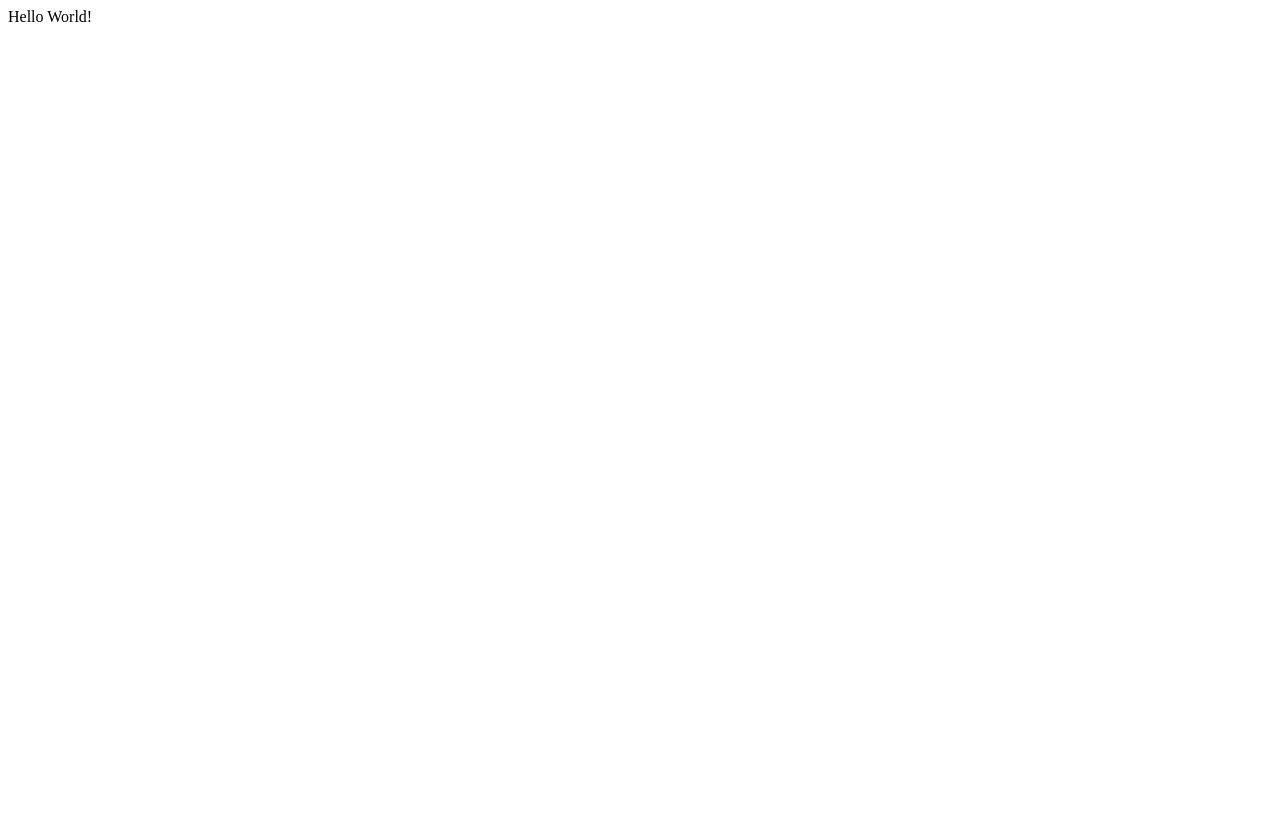
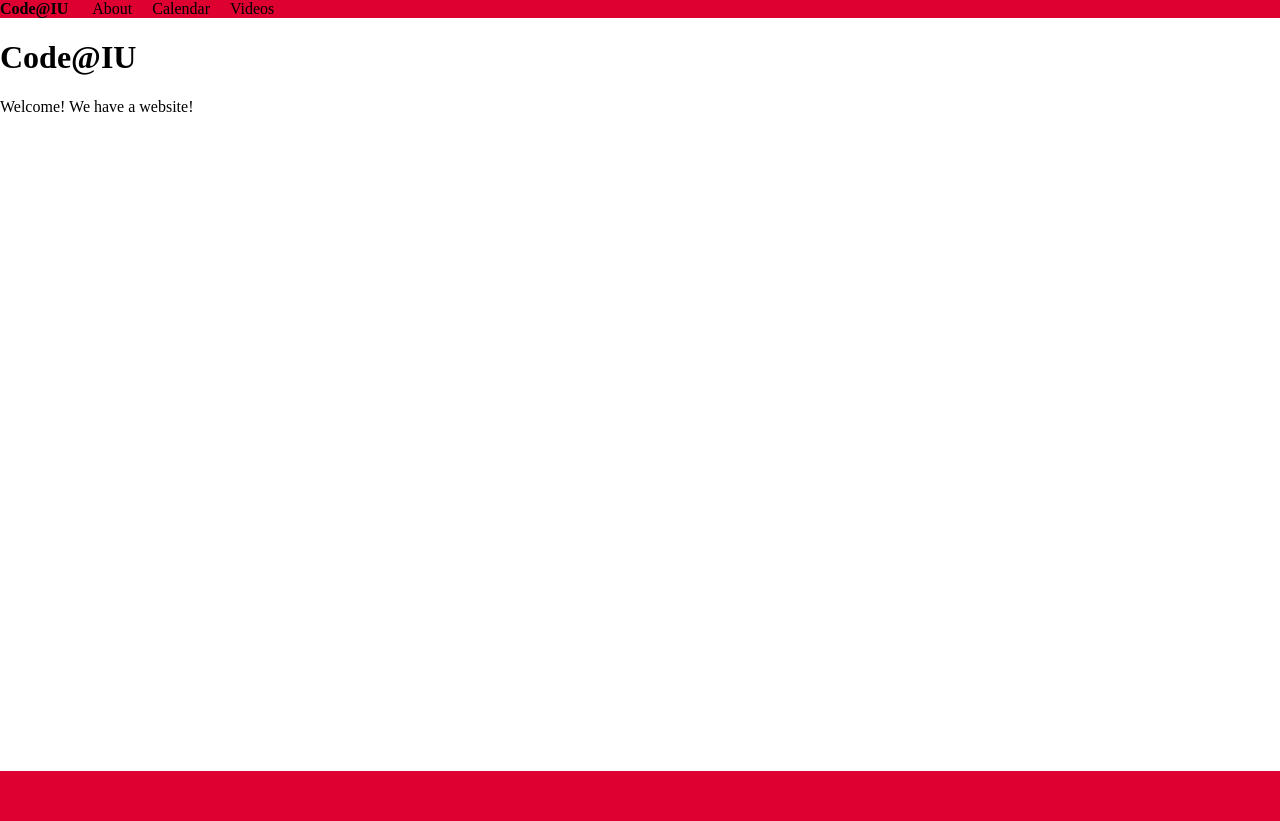
Before and after one commit to codeiu/CodeIUWebsite, a Flask app: page / in a window 1280 px wide. Before the commit the page is almost empty. Before the commit the page ends 22 px from the top, so only its background shows below. Run offline with Flask 2, Linux system fonts and the light colour scheme.

Commit message:
frontend day 1

```diff
--- a/main.py
+++ b/main.py
@@ -4,14 +4,20 @@ app = Flask(__name__)
 
 @app.route('/')
 def home():
-	name = request.args.get('name')
-	if name is None:
-		name = "World"
-	return 'Hello '+name+'!'
+	return render_template('home.html')
 
-@app.route('/page1')
-def page1():
-	return render_template('page1.html', name="Zack")
+@app.route('/about')
+def about():
+	return render_template('about.html')
+
+@app.route('/calendar')
+def calendar():
+	return render_template('calendar.html')
+
+@app.route('/videos')
+def videos():
+	return render_template('videos.html')
+
 
 if __name__ == "__main__":
 	app.run(debug=True)
--- /dev/null
+++ b/static/styles.css
@@ -0,0 +1,36 @@
+body, html {
+	margin: 0;
+	padding: 0;
+}
+
+#header {
+	background: #DD0031;
+}
+
+#footer {
+	background: #DD0031;
+	height: 50px;
+}
+
+.content-box {
+	min-height: calc(100vh - 68px);
+}
+
+#home-link {
+	font-weight: bold;
+	text-decoration: none;
+	color: #000;
+}
+
+.nav {
+	display: inline-flex;
+
+}
+.nav a {
+	color: #000;
+	text-decoration: none;
+	margin-left: 20px;
+}
+.nav a:hover {
+	color: #FFF;
+}
--- /dev/null
+++ b/templates/home.html
@@ -0,0 +1,8 @@
+{% include "layout/header.html" %}
+
+	<div class="content-box">
+		<h1>Code@IU</h1>
+		<p>Welcome! We have a website!</p>
+	</div>
+
+{% include "layout/footer.html" %}
--- a/templates/layout/footer.html
+++ b/templates/layout/footer.html
@@ -1,2 +1,4 @@
+	<div id="footer"></div>
+
 </body>
 </html>
--- a/templates/layout/header.html
+++ b/templates/layout/header.html
@@ -1,7 +1,17 @@
 <html>
 	<head>
-		<title>Header!!</title>
+		<link rel="stylesheet" href="/static/styles.css"/>
+
+		<title>Title</title>
 	</head>
 
 	<body>
-		<h1>Welcome!</h1>
+		<div id="header">
+			<a id="home-link" href="/">Code@IU</a>
+
+			<div class="nav">
+				<a href="/about">About</a>
+				<a href="/calendar">Calendar</a>
+				<a href="/videos">Videos</a>
+			</div>
+		</div>
```
Also changed, not shown: templates/about.html (added, +8 -0 lines), templates/calendar.html (added, +8 -0 lines), templates/page1.html (deleted, +0 -7 lines), templates/videos.html (added, +8 -0 lines).
